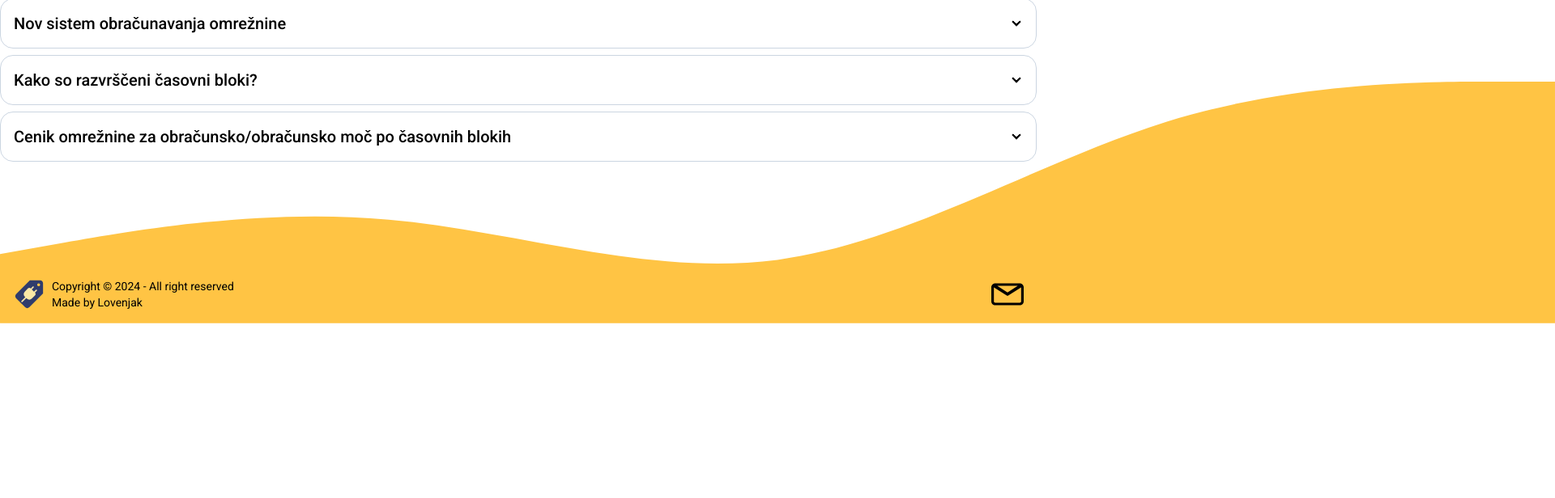
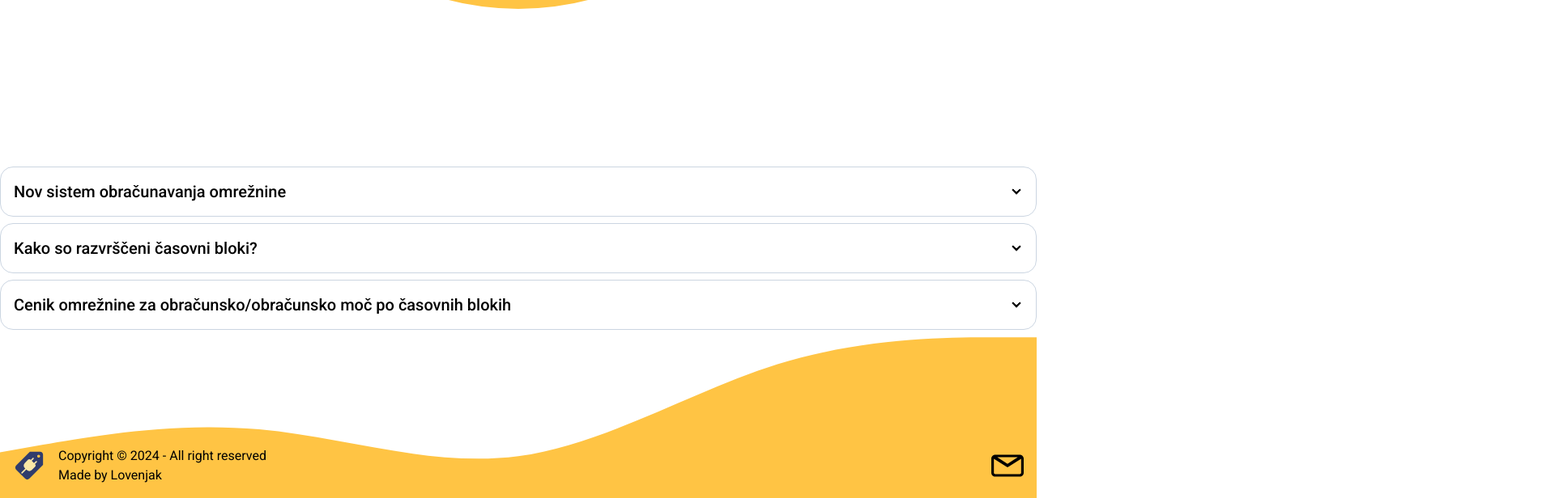
Before and after one commit to rubuz/cenergija-react, a React (Vite) app: page / in a window 1280 px wide. Shown: the part 882-1498 px from the top of the page at 81% size, 1920 px wide, since content can reach past the window. Before the commit the page ends 1282 px from the top, so only its background shows below. Built offline with nearby package versions, Linux system fonts and the light colour scheme.

Commit message:
Refactor styles in App.tsx, Faq.tsx, Footer.tsx, and Header.tsx

```diff
--- a/src/App.tsx
+++ b/src/App.tsx
@@ -12,10 +12,10 @@ function App() {
 
   return (
     <ColorContext.Provider value={{ dotColor, setDotColor }}>
-      <div className="h-[100dvh] bg-white font-roboto ">
+      <div className="relative bg-white font-roboto">
         <Header />
         <Section>
-          <div className="grid h-[100dvh] max-h-[1200px] items-center">
+          <div className="my-40 grid h-full max-h-[1200px] items-center">
             <ChartDonut />
           </div>
         </Section>
--- a/src/components/Faq.tsx
+++ b/src/components/Faq.tsx
@@ -3,7 +3,7 @@ import TablePrice from "./tables/TablePrice";
 
 const Faq = () => {
   return (
-    <div id="faq" className="mb-32 flex flex-col gap-2">
+    <div id="faq" className=" relative z-20 mb-32 flex flex-col gap-2">
       <div
         tabIndex={0}
         className="collapse collapse-arrow border border-slate-300 bg-white/70 backdrop-blur-lg transition-all duration-200 hover:ring-2 hover:ring-slate-400"
--- a/src/components/Footer.tsx
+++ b/src/components/Footer.tsx
@@ -6,10 +6,12 @@ const Footer = () => {
   const { dotColor } = useContext(ColorContext) || {};
 
   return (
-    <div className="relative w-full bg-transparent">
-      <footer className="footer mx-auto max-w-[1440px] items-center p-4 text-black">
-        <aside className="grid-flow-col items-center">
-          <img src={Logo} alt="Cenergija" className="h-10" />
+    <div className="w-full bg-transparent">
+      <footer className="relative z-10 mx-auto flex max-w-[1440px] items-center justify-between p-4 text-black">
+        <aside className="flex items-center justify-center gap-4">
+          <a href="/">
+            <img src={Logo} alt="Cenergija" className="h-10" />
+          </a>
           <div className="flex flex-col justify-center">
             <p>Copyright © 2024 - All right reserved</p>
             <p>
@@ -48,11 +50,11 @@ const Footer = () => {
             </svg>
           </a>
         </nav>
-      </footer>
+      </footer>{" "}
       <svg
         xmlns="http://www.w3.org/2000/svg"
         viewBox="0 0 1440 320"
-        className="absolute bottom-0 -z-10 w-full min-w-[1920px]"
+        className="z-1 absolute bottom-0 right-0"
       >
         <path
           fill={dotColor}
--- a/src/components/Section.tsx
+++ b/src/components/Section.tsx
@@ -1,7 +1,11 @@
 import { ReactNode } from "react";
 
 const Section = ({ children }: { children: ReactNode }) => {
-  return <section className="mx-auto my-10 max-w-[1440px]">{children}</section>;
+  return (
+    <section className="mx-auto my-10 max-w-[1440px] bg-transparent">
+      {children}
+    </section>
+  );
 };
 
 export default Section;
```
